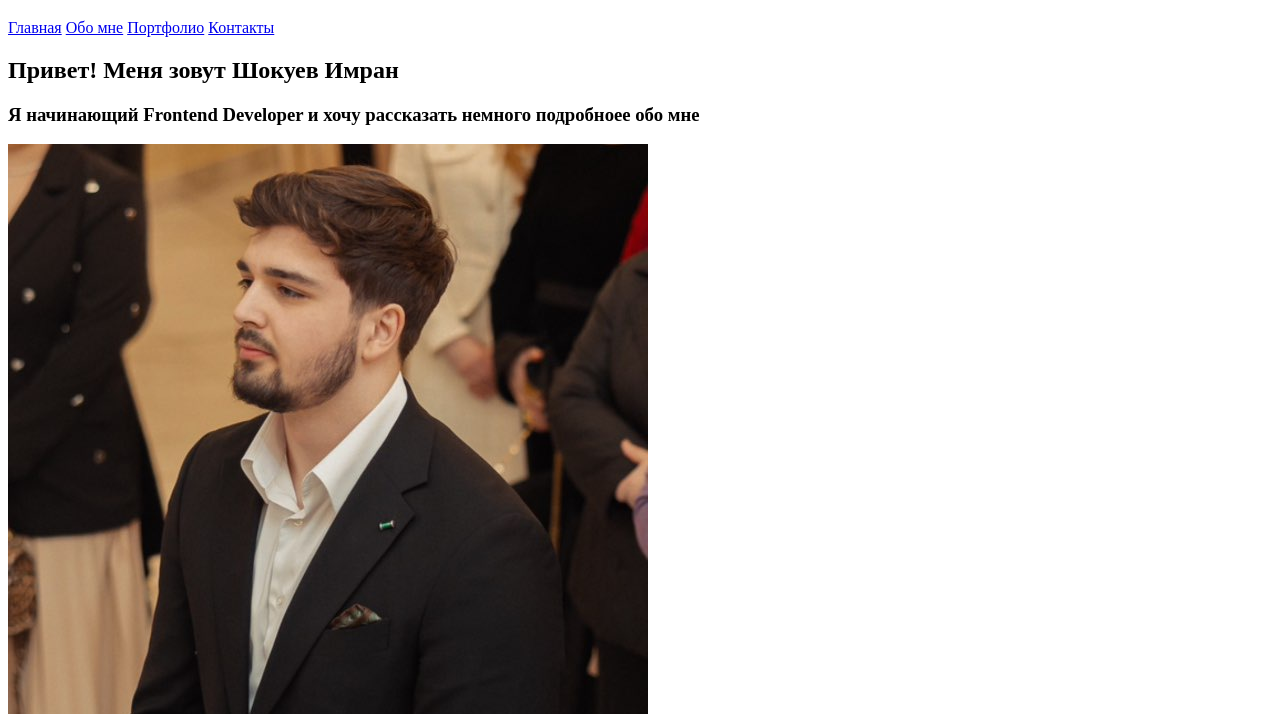
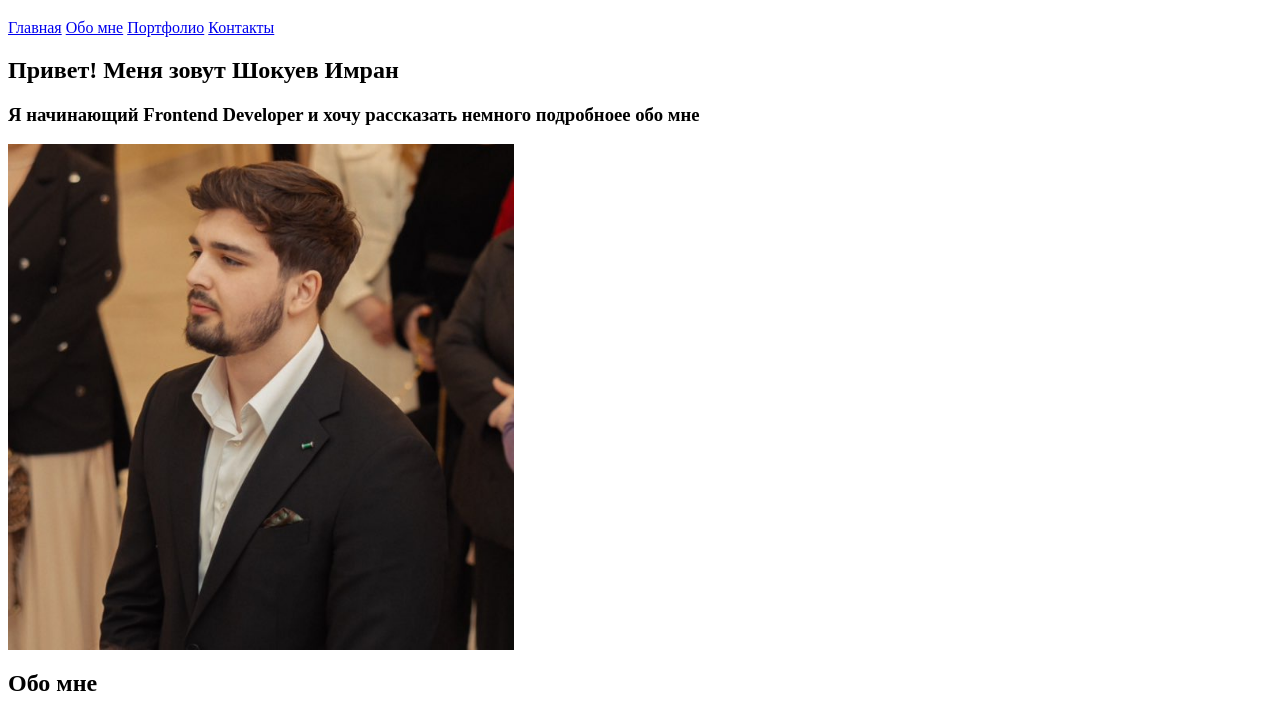
Before and after one commit to imka07/Frontend-Learning-, a plain HTML site: page index.html in a window 1280 px wide. Shown: the part 61-775 px from the top of the page. Drawn offline with Linux system fonts and the light colour scheme.

```diff
--- a/styles.css
+++ b/styles.css
@@ -1,5 +1,5 @@
 img {
     display: block;
-    max-width: 60%;  /* чтобы img реально менялся вёрсткой */
+    max-width: 40%;  /* чтобы img реально менялся вёрсткой */
     height: auto;
   }
```
Also changed, not shown: index.html (renamed from AboutMe Page.html).
